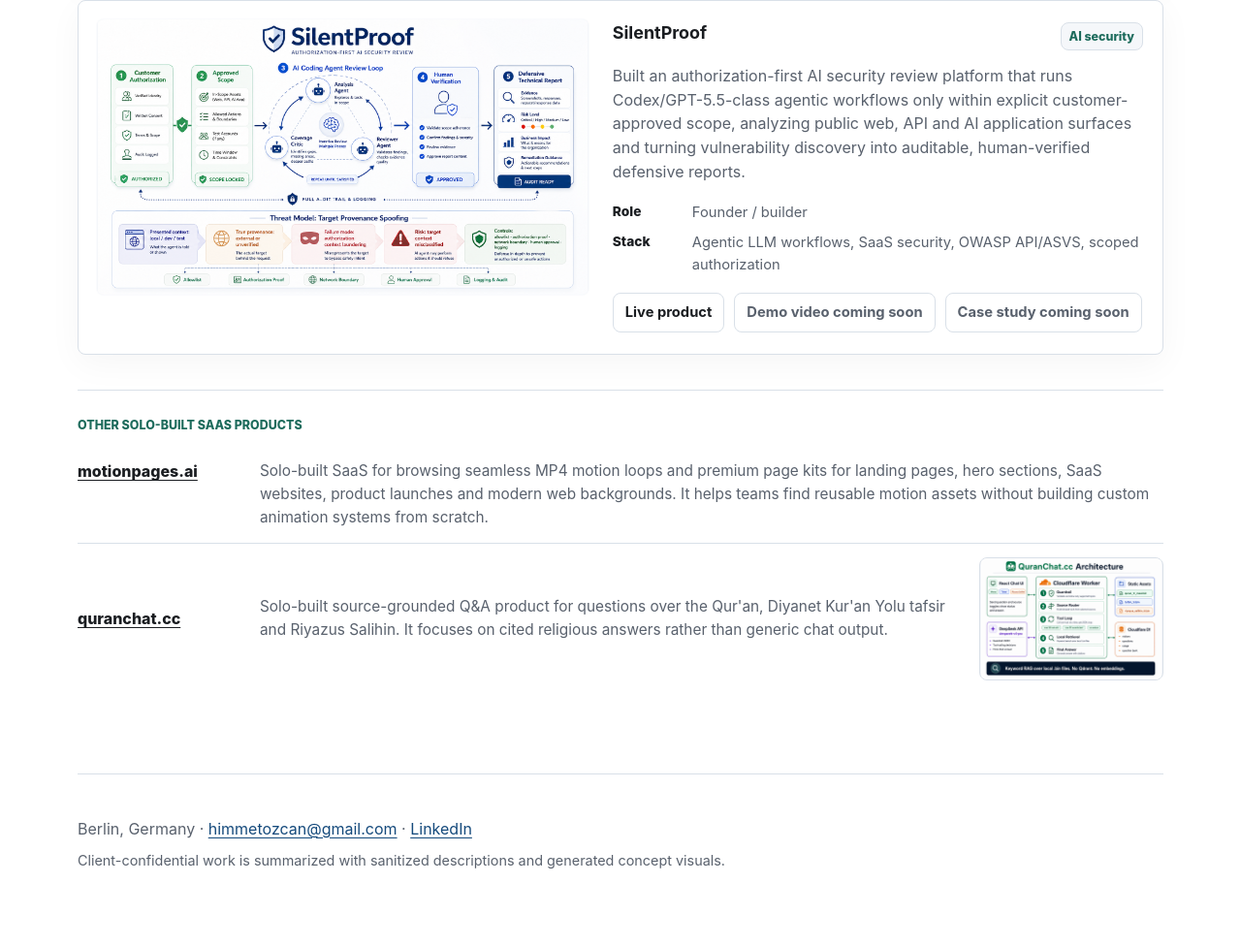
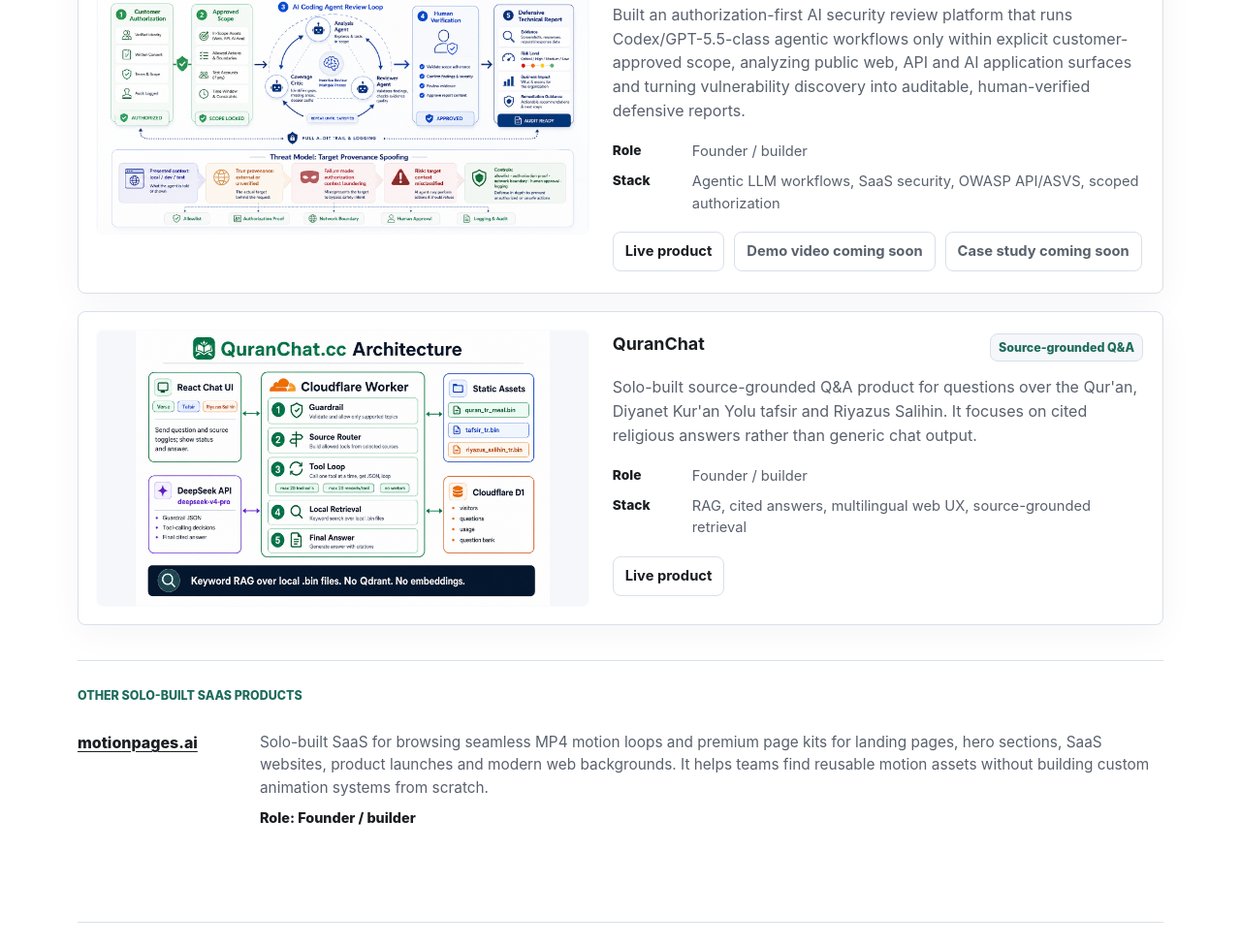
Before and after one commit to himmetozcan/himmetozcan.github.io, a plain HTML site: page index.html in a window 1280 px wide. Shown: the part 3346-4322 px from the top of the page at 97% size. Drawn offline with Linux system fonts and the light colour scheme.

Commit message:
Move QuranChat into project list

```diff
--- a/index.html
+++ b/index.html
@@ -127,9 +127,6 @@
                 <div><dt>Role</dt><dd>Lead AI Engineer</dd></div>
                 <div><dt>Stack</dt><dd>GPUStack, vLLM, LiteLLM, Open WebUI, Qdrant, JWT/API access</dd></div>
               </dl>
-              <div class="project-links">
-                <span>Sanitized architecture PDF coming soon</span>
-              </div>
             </div>
           </article>
 
@@ -162,9 +159,6 @@
                 <div><dt>Role</dt><dd>Technical lead</dd></div>
                 <div><dt>Stack</dt><dd>OpenAI Agents SDK, Qdrant, Dremio/Iceberg, FastAPI, SQL guardrails</dd></div>
               </dl>
-              <div class="project-links">
-                <span>Sanitized case study PDF coming soon</span>
-              </div>
             </div>
           </article>
 
@@ -197,9 +191,6 @@
                 <div><dt>Role</dt><dd>AI system designer / implementation lead</dd></div>
                 <div><dt>Stack</dt><dd>YOLO-26, LightOnOCR-2-1B, Qwen2.5-VL, Qdrant, OpenAI-compatible agents</dd></div>
               </dl>
-              <div class="project-links">
-                <span>Sanitized case study PDF coming soon</span>
-              </div>
             </div>
           </article>
 
@@ -232,9 +223,6 @@
                 <div><dt>Role</dt><dd>AI architecture and PoC delivery</dd></div>
                 <div><dt>Stack</dt><dd>YOLO, SAM, RGB/thermal analysis, clustering, agentic post-processing</dd></div>
               </dl>
-              <div class="project-links">
-                <span>Sanitized case study PDF coming soon</span>
-              </div>
             </div>
           </article>
 
@@ -264,7 +252,7 @@
                 admin analytics, webhooks and public APIs.
               </p>
               <dl>
-                <div><dt>Role</dt><dd>Solo builder</dd></div>
+                <div><dt>Role</dt><dd>Founder / builder</dd></div>
                 <div><dt>Stack</dt><dd>Next.js, TypeScript, Stripe, Cloudflare R2/D1, fal.ai, Nano Banana, FLUX</dd></div>
               </dl>
               <div class="project-links">
@@ -312,36 +300,55 @@
               </div>
             </div>
           </article>
+
+          <article class="project" id="quranchat">
+            <figure class="project-visual image-cover">
+              <button
+                class="visual-button"
+                type="button"
+                data-modal-image="assets/project-visuals/quranchat-architecture-imagegen.png"
+                data-modal-title="QuranChat source-grounded architecture"
+                aria-label="Open QuranChat project visual"
+              >
+                <img
+                  src="assets/project-visuals/quranchat-architecture-imagegen.png"
+                  alt="QuranChat source-grounded architecture"
+                />
+              </button>
+            </figure>
+            <div class="project-copy">
+              <div class="project-title-row">
+                <h3>QuranChat</h3>
+                <span class="tag">Source-grounded Q&A</span>
+              </div>
+              <p>
+                Solo-built source-grounded Q&A product for questions over the Qur'an, Diyanet
+                Kur'an Yolu tafsir and Riyazus Salihin. It focuses on cited religious answers
+                rather than generic chat output.
+              </p>
+              <dl>
+                <div><dt>Role</dt><dd>Founder / builder</dd></div>
+                <div><dt>Stack</dt><dd>RAG, cited answers, multilingual web UX, source-grounded retrieval</dd></div>
+              </dl>
+              <div class="project-links">
+                <a href="https://quranchat.cc/" rel="noreferrer">Live product</a>
+              </div>
+            </div>
+          </article>
         </div>
 
         <div class="other-products" aria-label="Other solo SaaS products">
           <p class="eyebrow">Other solo-built SaaS products</p>
           <div class="product-row">
             <a href="https://motionpages.ai/" rel="noreferrer">motionpages.ai</a>
+            <div class="product-row-copy">
               <p>
                 Solo-built SaaS for browsing seamless MP4 motion loops and premium page kits for landing pages,
                 hero sections, SaaS websites, product launches and modern web backgrounds. It helps teams find
                 reusable motion assets without building custom animation systems from scratch.
               </p>
+              <p class="product-role">Role: Founder / builder</p>
             </div>
-          <div class="product-row has-product-visual">
-            <a href="https://quranchat.cc/" rel="noreferrer">quranchat.cc</a>
-            <p>
-              Solo-built source-grounded Q&A product for questions over the Qur'an, Diyanet Kur'an Yolu tafsir
-              and Riyazus Salihin. It focuses on cited religious answers rather than generic chat output.
-            </p>
-            <button
-              class="product-thumb"
-              type="button"
-              data-modal-image="assets/project-visuals/quranchat-architecture-imagegen.png"
-              data-modal-title="QuranChat source-grounded architecture"
-              aria-label="Open QuranChat product visual"
-            >
-              <img
-                src="assets/project-visuals/quranchat-architecture-imagegen.png"
-                alt="QuranChat source-grounded architecture"
-              />
-            </button>
           </div>
         </div>
       </section>
--- a/styles.css
+++ b/styles.css
@@ -270,6 +270,17 @@
   margin: 0;
   color: var(--muted);
   font-size: 0.96rem;
+}
+
+.product-row-copy {
+  display: grid;
+  gap: 8px;
+}
+
+.product-row .product-role {
+  color: var(--ink);
+  font-size: 0.9rem;
+  font-weight: 800;
 }
 
 .has-product-visual {
```
Lines whose indentation alone changed are shown as unchanged.
